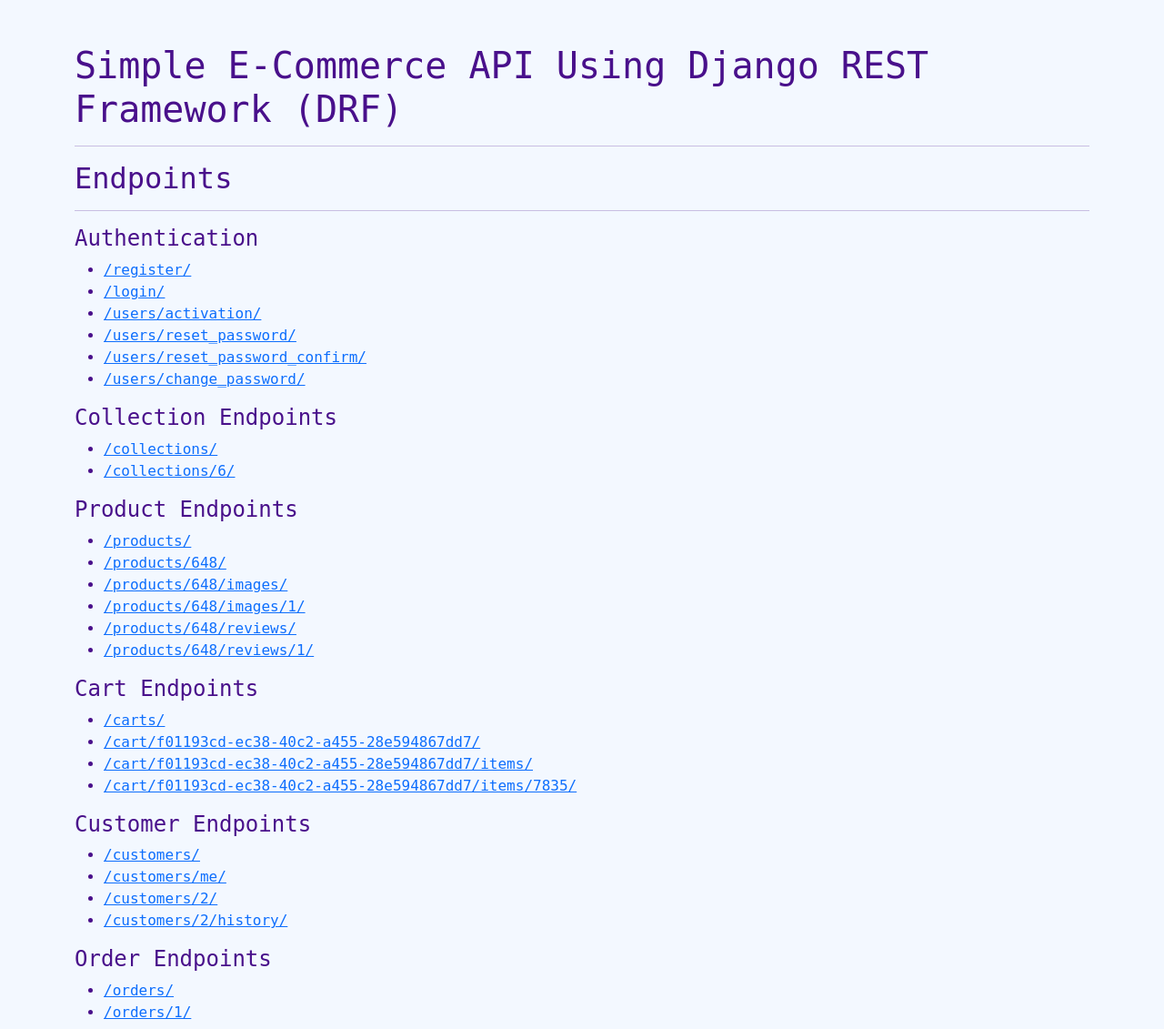
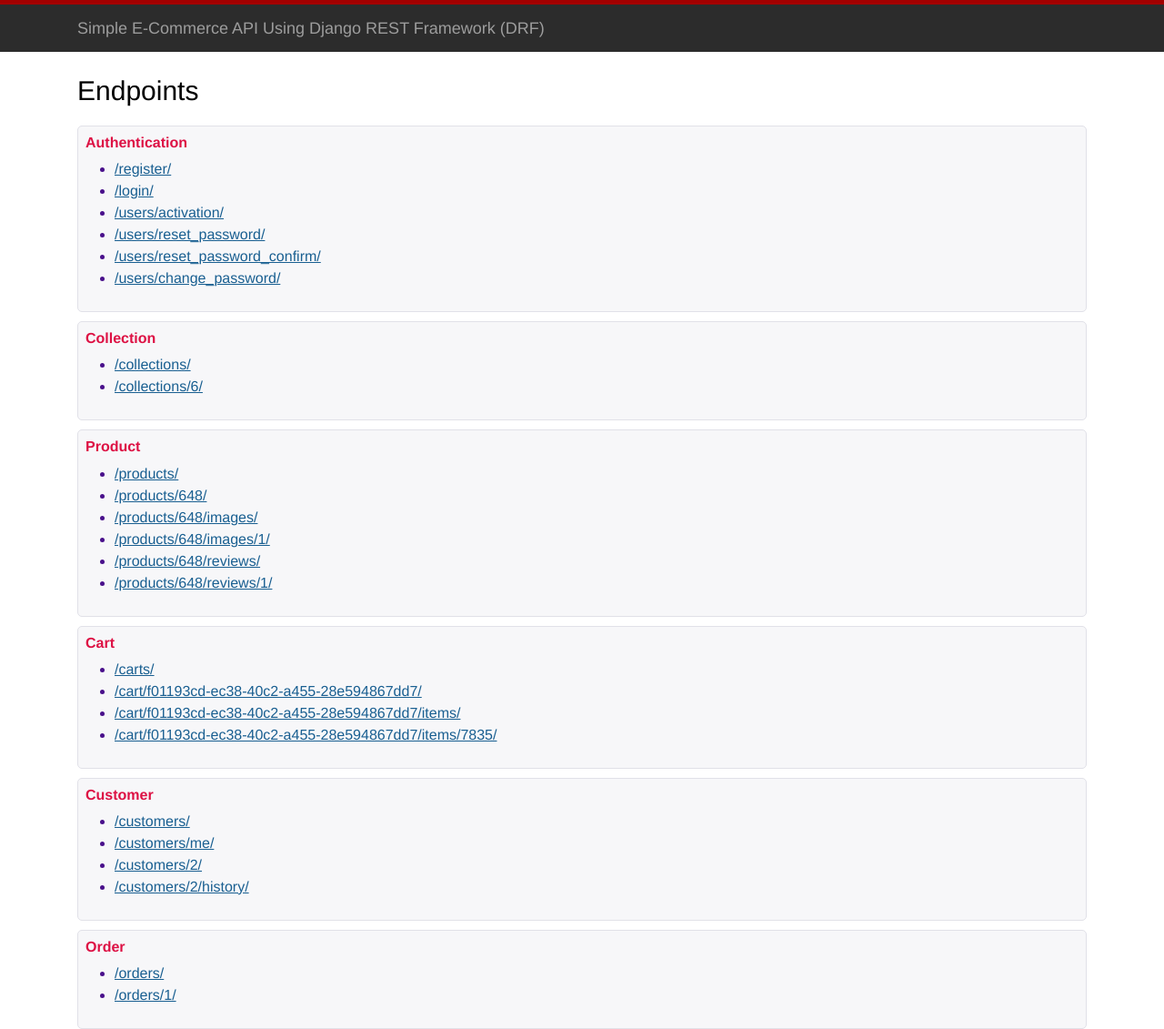
Before and after one commit to Neerazan/E-commerce_API_3.0, a Django app: page / in a window 1280 px wide. Shown: the whole page at 91% size. Run offline with Django 3.2, Linux system fonts and the light colour scheme; parts of the project's set-up code (start-up, migrations or seed data) failed here and were passed over.

Commit message:
Homepage design

```diff
--- a/core/static/core/styles.css
+++ b/core/static/core/styles.css
@@ -1,18 +1,20 @@
 body {
   margin: 0;
-  font-family: "Cascadia Code", monospace;
-  background-color: #f3f8ff;
+  font-family: "Helvetica Neue", Helvetica, Arial, sans-serif;
+  background-color: #fff;
 }
 
 .home-page {
-  background-color: #f3f8ff;
   height: 100vh;
   width: 100vw;
   color: #49108b;
 }
 
-.logo {
-  width: 300px;
+.container {
+  padding-right: 15px;
+  padding-left: 15px;
+  margin-right: auto;
+  margin-left: auto;
 }
 
 .thumbnail {
@@ -20,3 +22,42 @@
   width: 100px;
   height: 100px;
 }
+
+.navbar {
+  background-color: #2c2c2c;
+  border-top: 5px solid #a30000;
+  color: #9d9d9d;
+  font-size: 18px;
+  display: flex;
+  line-height: 20px;
+}
+
+.home-page > div:first-child > p:hover {
+  color: white;
+  cursor: pointer;
+}
+
+.bradecrumb {
+  color: black;
+  font-size: 30px;
+  font-weight: 300;
+  margin-top: 20px;
+}
+
+.prettybox {
+  padding: 8px;
+  border: 1px solid #e1e1e8;
+  background-color: #f7f7f9;
+  border-radius: 5px;
+  margin-bottom: 10px;
+}
+
+h6 {
+  color: #d14;
+  font-weight: bold;
+}
+
+a {
+  color: #195f91;
+  /* text-decoration: none; */
+}
--- a/core/templates/core/index.html
+++ b/core/templates/core/index.html
@@ -16,17 +16,18 @@
 </head>
 
 <body>
-  <div class="home-page container pt-5">
-    <div>
-      <h1>Simple E-Commerce API Using Django REST Framework (DRF)</h1>
+  <div class="home-page">
+    <div class="navbar">
+      <p class="container py-2 mb-0">Simple E-Commerce API Using Django REST Framework (DRF)</p>
     </div>
-    <hr />
-    <div class="endpoints">
-      <h2>Endpoints</h2>
-      <hr />
 
-      <div class="Authentication">
-        <h4>Authentication</h4>
+    <div class="bradecrumb container">
+      <p>Endpoints</p>
+    </div>
+
+    <div class="endpoints container">
+      <div class="prettybox">
+        <h6>Authentication</h6>
         <div class="urls">
           <ul>
             <li>
@@ -56,8 +57,8 @@
         </div>
       </div>
 
-      <div class="collections">
-        <h4>Collection Endpoints</h4>
+      <div class="prettybox">
+        <h6>Collection</h6>
         <div class="urls">
           <ul>
             <li>
@@ -71,8 +72,8 @@
         </div>
       </div>
 
-      <div class="products">
-        <h4>Product Endpoints</h4>
+      <div class="prettybox">
+        <h6>Product</h6>
         <div class="urls">
           <ul>
             <li>
@@ -102,8 +103,8 @@
         </div>
       </div>
 
-      <div class="carts">
-        <h4>Cart Endpoints</h4>
+      <div class="prettybox">
+        <h6>Cart</h6>
         <div class="urls">
           <ul>
             <li>
@@ -128,8 +129,8 @@
         </div>
       </div>
 
-      <div class="customers">
-        <h4>Customer Endpoints</h4>
+      <div class="prettybox">
+        <h6>Customer</h6>
         <div class="urls">
           <ul>
             <li>
@@ -151,8 +152,8 @@
         </div>
       </div>
 
-      <div class="Orders">
-        <h4>Order Endpoints</h4>
+      <div class="prettybox">
+        <h6>Order</h6>
         <div class="urls">
           <ul>
             <li>
```
